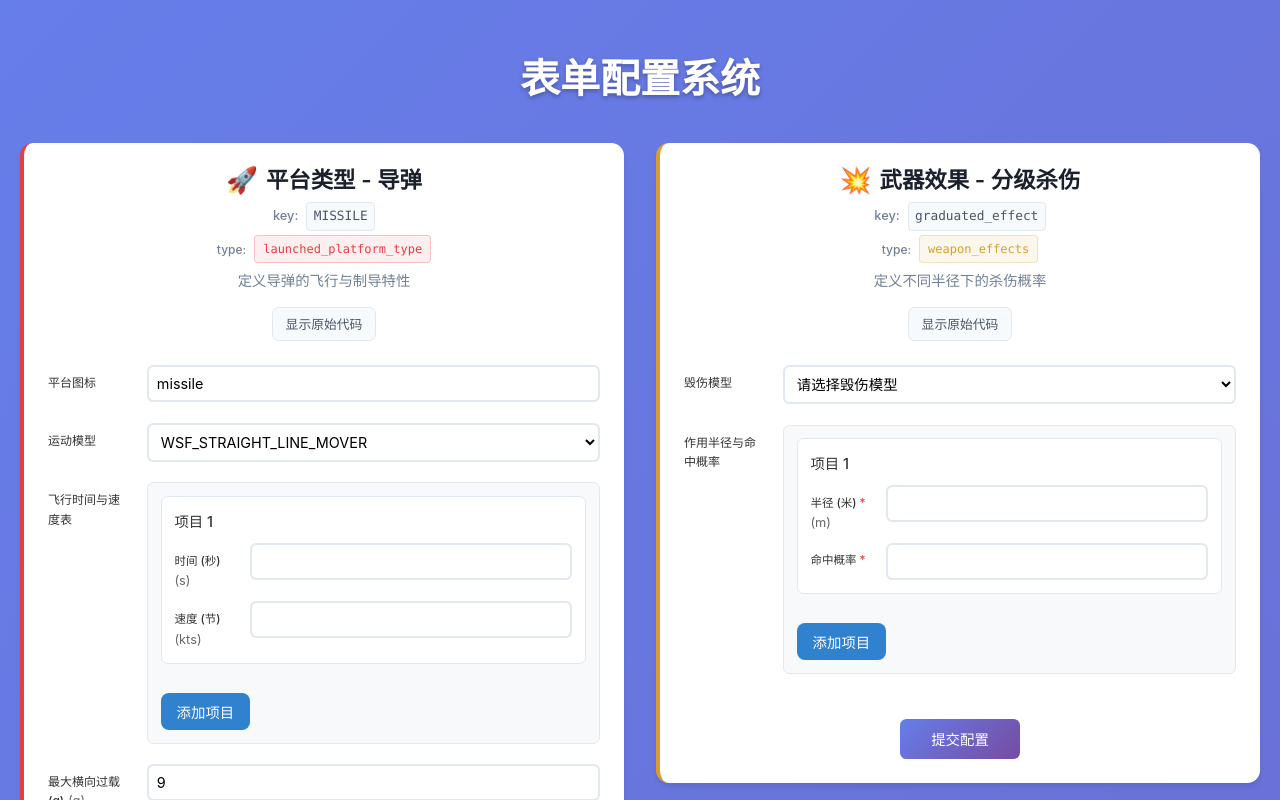
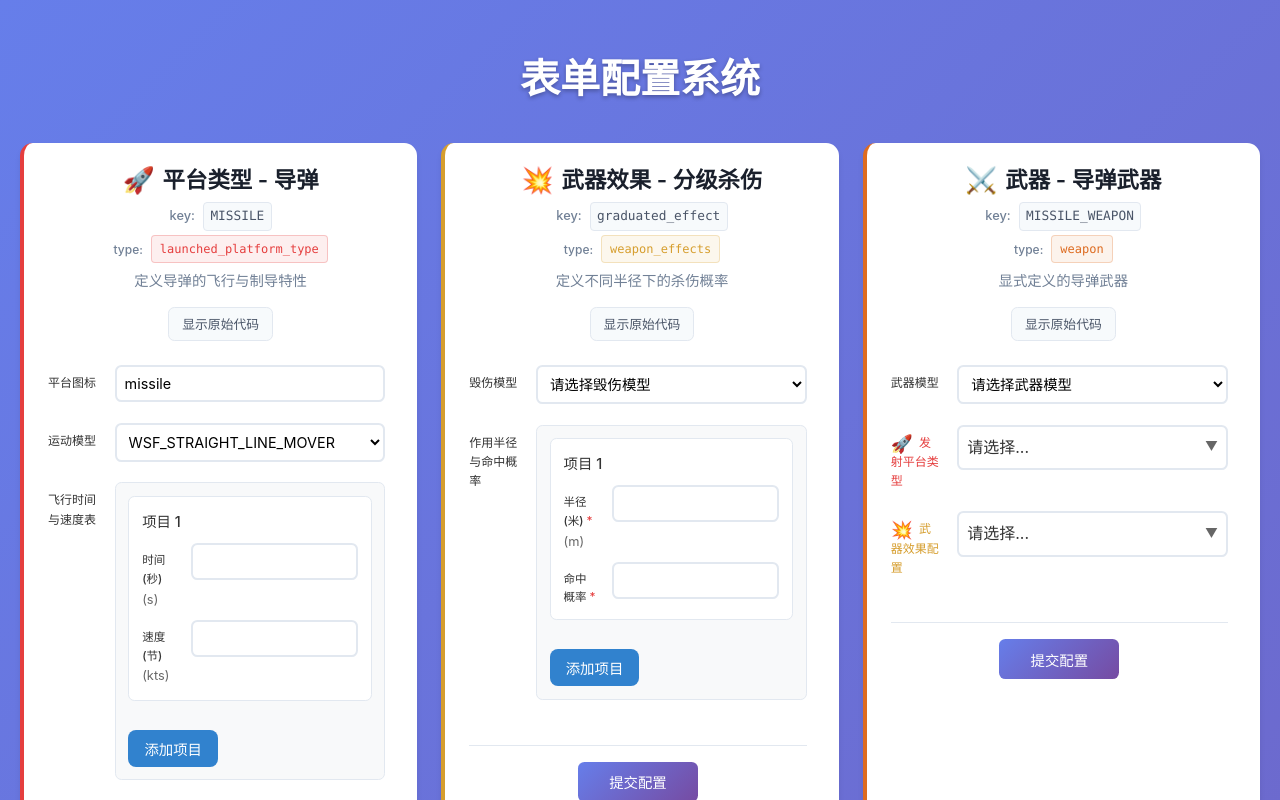
Before and after one commit to wllzhang/AFYamlFrom, a React (Create React App) app: page / in a window 1280 px wide. Shown: the top 800 px of the page. Built offline with nearby package versions, Linux system fonts and the light colour scheme.

Commit message:
1、固定表格高度 2、改为自适应

```diff
--- a/src/App.css
+++ b/src/App.css
@@ -27,16 +27,16 @@
 
 .forms-grid {
   display: grid;
-  grid-template-columns: repeat(auto-fit, minmax(400px, 1fr));
-  gap: 2rem;
+  grid-template-columns: repeat(auto-fill, minmax(min(100%, 380px), 1fr));
+  gap: 1.5rem;
   align-items: start;
+  grid-auto-rows: max-content;
 }
 
 /* 响应式网格 */
-@media (max-width: 1200px) {
+@media (min-width: 1800px) {
   .forms-grid {
-    grid-template-columns: repeat(auto-fit, minmax(350px, 1fr));
-    gap: 1.5rem;
+    grid-template-columns: repeat(auto-fill, minmax(min(100%, 420px), 1fr));
   }
 }
 
--- a/src/components/DynamicForm.css
+++ b/src/components/DynamicForm.css
@@ -4,10 +4,13 @@
   border-radius: 0.8rem;
   box-shadow: 0 4px 6px -1px rgba(0, 0, 0, 0.1);
   padding: 1.5rem;
-  height: fit-content;
+  height: 95vh;
+  display: flex;
+  flex-direction: column;
   cursor: move;
   transition: all 0.3s ease;
   position: relative;
+  overflow: hidden;
 }
 
 .dynamic-form-container:hover {
@@ -43,6 +46,7 @@
 .form-header {
   text-align: center;
   margin-bottom: 1.5rem;
+  flex-shrink: 0;
 }
 
 .form-title {
@@ -163,12 +167,38 @@
   display: flex;
   flex-direction: column;
   gap: 0.5rem;
+  overflow-y: auto;
+  overflow-x: hidden;
+  flex: 1;
+  padding-right: 0.5rem;
+}
+
+/* 表单滚动条样式 */
+.dynamic-form::-webkit-scrollbar {
+  width: 8px;
+}
+
+.dynamic-form::-webkit-scrollbar-track {
+  background: #f7fafc;
+  border-radius: 4px;
+}
+
+.dynamic-form::-webkit-scrollbar-thumb {
+  background: #cbd5e0;
+  border-radius: 4px;
+}
+
+.dynamic-form::-webkit-scrollbar-thumb:hover {
+  background: #a0aec0;
 }
 
 /* 表单操作按钮 */
 .form-actions {
   margin-top: 1.5rem;
   text-align: center;
+  flex-shrink: 0;
+  padding-top: 1rem;
+  border-top: 1px solid #e2e8f0;
 }
 
 .submit-button {
@@ -231,6 +261,7 @@
 @media (max-width: 768px) {
   .dynamic-form-container {
     padding: 1rem;
+    height: 95vh;
   }
 
   .form-title {
@@ -255,6 +286,7 @@
 @media (max-width: 480px) {
   .dynamic-form-container {
     padding: 0.8rem;
+    height: 80vh;
   }
 
   .form-title {
```
